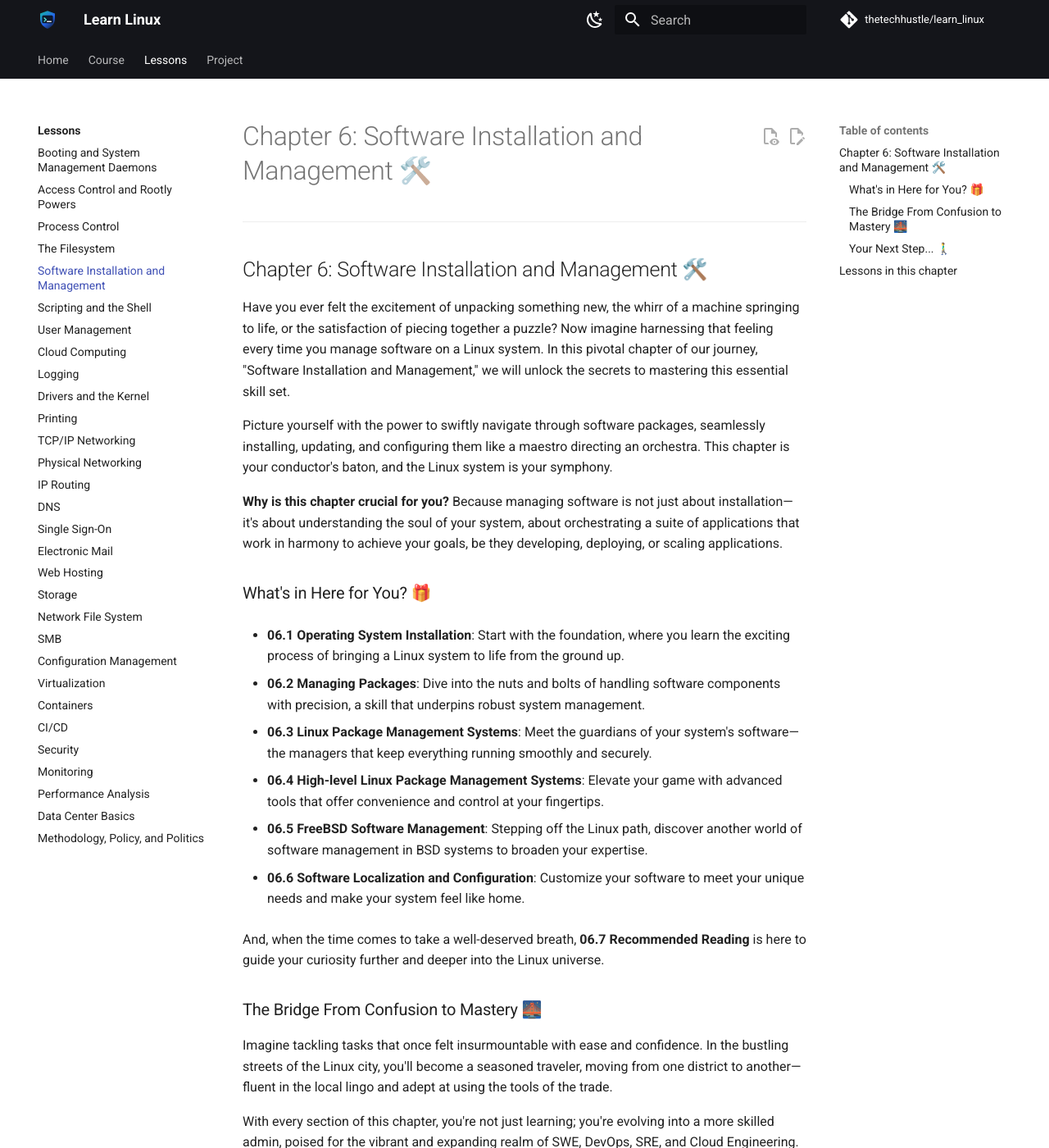
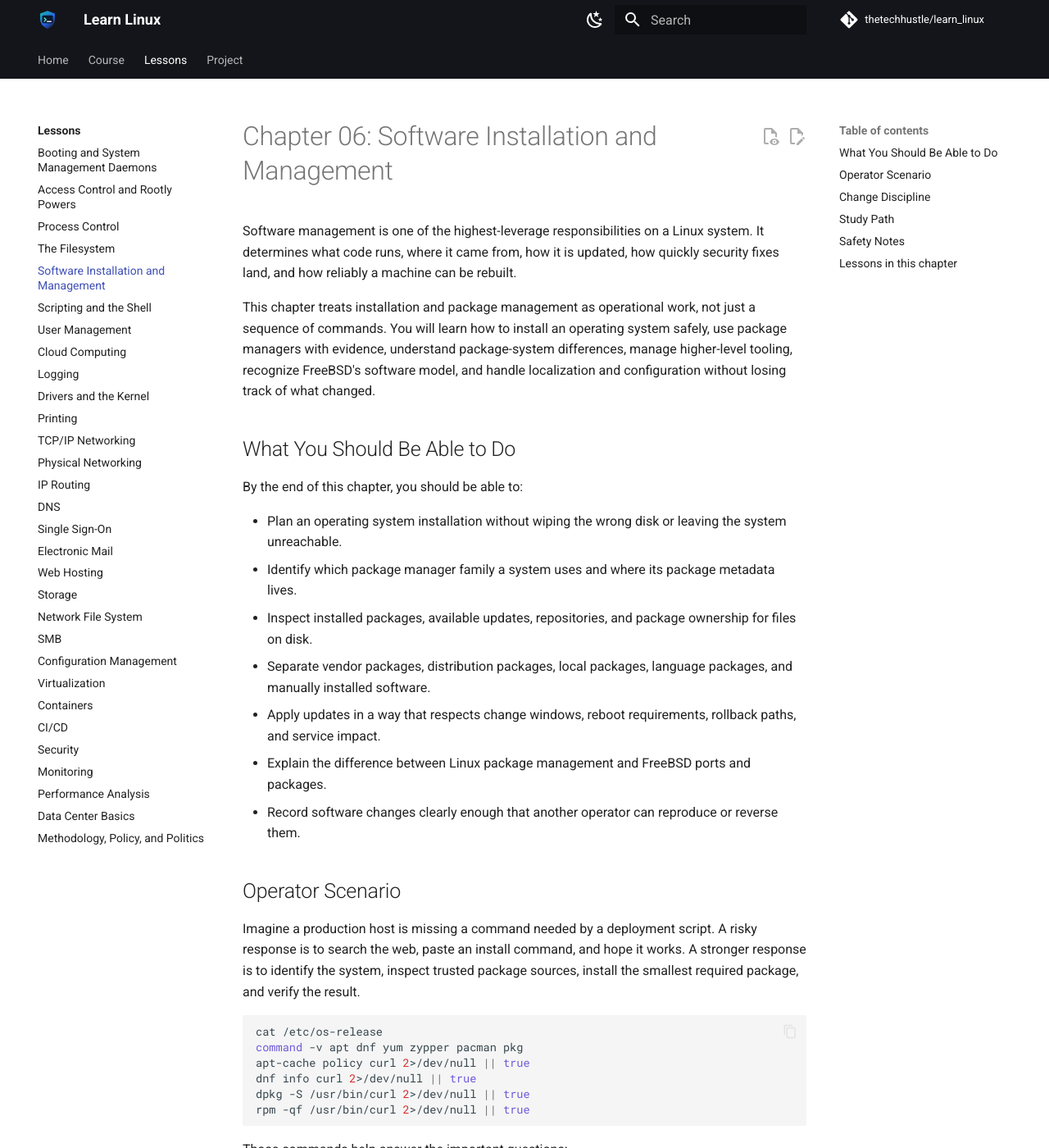
Before and after one commit to thetechhustle/learn_linux, an MkDocs documentation site: the page built from docs/lessons/06_software_installation_and_management/README.md, in a window 1280 px wide and 1400 px high. Shown: the whole window at 82% size. Built offline with MkDocs 1.6.1 and Material for MkDocs 9.7.7, drawn with Linux system fonts in a browser that asks for light colours; comment, search, counter and statistics services are not loaded; some of the changed text lies outside the part shown.

Commit message:
Improve Chapter 06 software overview (#314)
Co-authored-by: Jules Ai <jules@Juless-Air.ts.net lan>

````diff
--- a/docs/lessons/06_software_installation_and_management/README.md
+++ b/docs/lessons/06_software_installation_and_management/README.md
@@ -1,46 +1,105 @@
-# Chapter 6: Software Installation and Management 🛠️
+# Chapter 06: Software Installation and Management
 
----
+Software management is one of the highest-leverage responsibilities on a Linux
+system. It determines what code runs, where it came from, how it is updated,
+how quickly security fixes land, and how reliably a machine can be rebuilt.
 
-## Chapter 6: Software Installation and Management 🛠️
+This chapter treats installation and package management as operational work,
+not just a sequence of commands. You will learn how to install an operating
+system safely, use package managers with evidence, understand package-system
+differences, manage higher-level tooling, recognize FreeBSD's software model,
+and handle localization and configuration without losing track of what changed.
 
-Have you ever felt the excitement of unpacking something new, the whirr of a machine springing to life, or the satisfaction of piecing together a puzzle? Now imagine harnessing that feeling every time you manage software on a Linux system. In this pivotal chapter of our journey, "Software Installation and Management," we will unlock the secrets to mastering this essential skill set.
+## What You Should Be Able to Do
 
-Picture yourself with the power to swiftly navigate through software packages, seamlessly installing, updating, and configuring them like a maestro directing an orchestra. This chapter is your conductor's baton, and the Linux system is your symphony.
+By the end of this chapter, you should be able to:
 
-**Why is this chapter crucial for you?** Because managing software is not just about installation—it's about understanding the soul of your system, about orchestrating a suite of applications that work in harmony to achieve your goals, be they developing, deploying, or scaling applications.
+- Plan an operating system installation without wiping the wrong disk or
+  leaving the system unreachable.
+- Identify which package manager family a system uses and where its package
+  metadata lives.
+- Inspect installed packages, available updates, repositories, and package
+  ownership for files on disk.
+- Separate vendor packages, distribution packages, local packages, language
+  packages, and manually installed software.
+- Apply updates in a way that respects change windows, reboot requirements,
+  rollback paths, and service impact.
+- Explain the difference between Linux package management and FreeBSD ports
+  and packages.
+- Record software changes clearly enough that another operator can reproduce
+  or reverse them.
 
-### What's in Here for You? 🎁
+## Operator Scenario
 
-- **06.1 Operating System Installation**: Start with the foundation, where you learn the exciting process of bringing a Linux system to life from the ground up.
+Imagine a production host is missing a command needed by a deployment script.
+A risky response is to search the web, paste an install command, and hope it
+works. A stronger response is to identify the system, inspect trusted package
+sources, install the smallest required package, and verify the result.
 
-- **06.2 Managing Packages**: Dive into the nuts and bolts of handling software components with precision, a skill that underpins robust system management.
+```bash
+cat /etc/os-release
+command -v apt dnf yum zypper pacman pkg
+apt-cache policy curl 2>/dev/null || true
+dnf info curl 2>/dev/null || true
+dpkg -S /usr/bin/curl 2>/dev/null || true
+rpm -qf /usr/bin/curl 2>/dev/null || true
+```
 
-- **06.3 Linux Package Management Systems**: Meet the guardians of your system's software—the managers that keep everything running smoothly and securely.
+Those commands help answer the important questions:
 
-- **06.4 High-level Linux Package Management Systems**: Elevate your game with advanced tools that offer convenience and control at your fingertips.
+- What operating system and release am I changing?
+- Which package manager owns this system?
+- Which repository would provide the software?
+- Is the command already installed under a different path?
+- If I install or upgrade something, how can I prove what changed?
 
-- **06.5 FreeBSD Software Management**: Stepping off the Linux path, discover another world of software management in BSD systems to broaden your expertise.
+That is the habit this chapter builds: treat software changes as traceable
+system changes.
 
-- **06.6 Software Localization and Configuration**: Customize your software to meet your unique needs and make your system feel like home.
+## Change Discipline
 
-And, when the time comes to take a well-deserved breath, **06.7 Recommended Reading** is here to guide your curiosity further and deeper into the Linux universe.
+Package operations can restart services, replace libraries, update kernels,
+change configuration defaults, and introduce new dependencies. Before making a
+non-lab change, capture the current state:
 
-### The Bridge From Confusion to Mastery 🌉
+```bash
+date -Is
+hostnamectl
+systemctl --failed 2>/dev/null || true
+apt list --upgradable 2>/dev/null || true
+dnf check-update 2>/dev/null || true
+```
 
-Imagine tackling tasks that once felt insurmountable with ease and confidence. In the bustling streets of the Linux city, you'll become a seasoned traveler, moving from one district to another—fluent in the local lingo and adept at using the tools of the trade.
+Then make the change through the distribution's supported tools whenever
+possible. Prefer a documented repository or package over an unmanaged binary in
+`/usr/local/bin`. If you must install software manually, record where it came
+from, where it was placed, how it is updated, and how to remove it.
 
-With every section of this chapter, you're not just learning; you're evolving into a more skilled admin, poised for the vibrant and expanding realm of SWE, DevOps, SRE, and Cloud Engineering.
+## Study Path
 
-### Your Next Step... 🚶‍♂️
+Start with operating system installation because it establishes the base for
+every later package decision. Then study package-management concepts before
+diving into specific Linux tools. Use the high-level package-tool lesson to
+compare day-to-day workflows, then use the FreeBSD lesson to understand a
+different but related model. Finish with localization and configuration because
+software is not truly installed until it is configured for the system's users,
+locale, and service requirements.
 
-Embark on this chapter with the spirit of an explorer. Treat each topic as a hidden treasure, and with every discovery, you'll be stockpiling invaluable wealth—a wealth of knowledge and capability.
+For each lesson, keep a short change note:
 
-Turn the page and let's step forward together into the dynamic world of software installation and management, where with every command and click, you're building the landscape of your successful future in tech.
+1. What system did you inspect?
+2. What package or configuration did you change?
+3. Which command proves the result?
+4. What is the rollback or cleanup path?
 
-Let the installation begin! 🏗️💻🌟
+## Safety Notes
 
----
+Run practice installs and upgrades on disposable VMs, containers, or lab
+machines. Be especially careful with commands that remove packages recursively,
+replace repositories, run remote shell installers, or upgrade core system
+components during business hours. If a package operation mentions a kernel,
+boot loader, libc, OpenSSL, database server, or SSH service, slow down and plan
+the rollback path before accepting.
 
 <!-- lesson-index:start -->
 
@@ -48,10 +107,10 @@ Let the installation begin! 🏗️💻🌟
 
 - [06.1 Operating System Installation](06.1_operating_system_installation.md)
 - [06.2 Managing Packages](06.2_managing_packages.md)
-- [06.3 Linux Package Management Systems 📦](06.3_linux_package_management_systems.md)
-- [06.4 High-level Linux Package Management Systems 🧰🚀](06.4_high-level_linux_package_management_systems.md)
-- [06.5 FreeBSD Software Management 🐡](06.5_freebsd_software_management.md)
-- [06.6 Software Localization and Configuration 🌍🔧](06.6_software_localization_and_configuration.md)
+- [06.3 Linux Package Management Systems](06.3_linux_package_management_systems.md)
+- [06.4 High-level Linux Package Management Systems](06.4_high-level_linux_package_management_systems.md)
+- [06.5 FreeBSD Software Management](06.5_freebsd_software_management.md)
+- [06.6 Software Localization and Configuration](06.6_software_localization_and_configuration.md)
 - [06.7 Recommended Reading](06.7_recommended_reading.md)
 
 <!-- lesson-index:end -->
````
